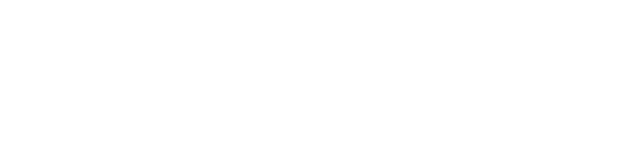
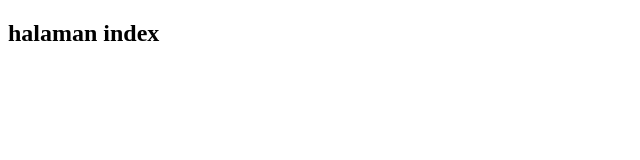
Before and after one commit to MuhammadLathiifGhafaridillah/simulasi_remote_lokal_github, a plain HTML site: page index.html in a window 1280 px wide. Shown: the whole page, without its empty margins (0-640 px from the left). Drawn offline with Linux system fonts and the light colour scheme.

Commit message:
menambah kan h2 pada index.html

```diff
--- a/index.html
+++ b/index.html
@@ -4,6 +4,6 @@
 	<title>halaman index</title>
 </head>
 <body>
-
+	<h2>halaman index</h2>
 </body>
 </html>
```
